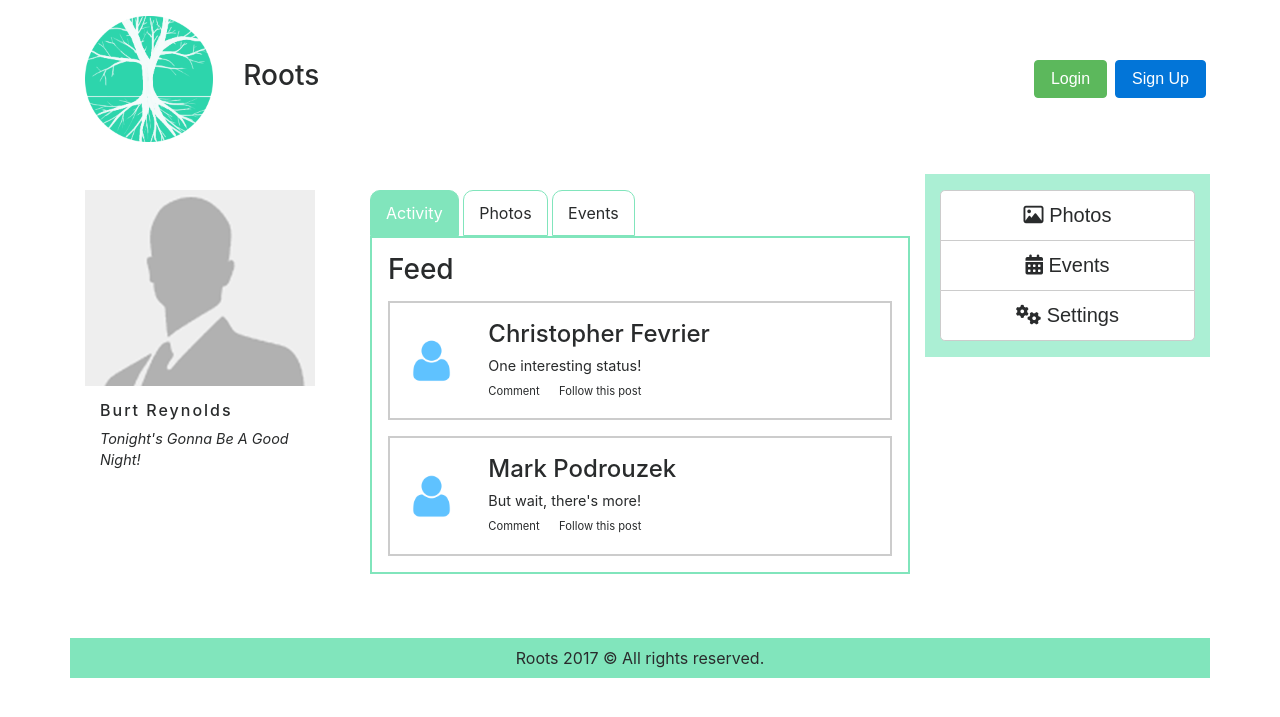
After one commit to fevthedev/roots, a web app: file templates/profile.html in a window 1280 px wide. The commit adds this page. Shown: the top 717 px of the page. Run offline with its HTML, style and script files only (its server is not run), Linux system fonts and the light colour scheme; some libraries are stand-ins or nearby versions.

Commit message:
got template profile setup. added a few functions to assist with navigation-nothing concrete.

```diff
--- a/resources/css/style.css
+++ b/resources/css/style.css
@@ -24,8 +24,19 @@ body {
     overflow-y: scroll;
 }
 
+.feedStatus {
+    font-size: 0.9em;
+}
+
 .feedItem {
-    border: 2px solid #81e5bc;
+    cursor: pointer;
+    border: 2px solid #ccc;
+    padding-top: 15px;
+    padding-bottom: 15px;
+}
+
+.feedItem p, .feedItem ul {
+    margin-bottom: 0;
 }
 
 .feedOptions {
@@ -45,7 +56,66 @@ button:hover {
     cursor: pointer;
 }
 
-/*
--darkest: #81e5bc
--middle: #86e6bf
--lightest: #abefd4 */
+#profileNameDisplay {
+    font-size: 1em;
+    letter-spacing: 2px;
+}
+
+#profileStatusDisplay {
+    text-transform: capitalize;
+    font-style: italic;
+    font-size: 0.9em;
+}
+
+ul#profileTabs {
+    list-style: none;
+    padding-left: 0;
+}
+
+ul#profileTabs li:first-child {
+    background-color: #81e5bc;
+    color: #ffffff;
+}
+
+ul#profileTabs li {
+    display: inline-block;
+    padding: 10px 15px;
+    border: 1px solid #81e5bc;
+    border-top-left-radius: 10px;
+    border-top-right-radius: 10px;
+    cursor: pointer;
+}
+
+#profileContent ul {
+    list-style: none;
+    padding-left: 0;
+}
+
+#profileContent {
+    border: 2px solid #81e5bc;
+    min-height: 300px;
+}
+
+#profileContent .eventNameContent {
+    width: 70%;
+    font-weight: bold;
+    font-size: 1.2em;
+}
+
+#profileContent .eventInterestNotice {
+    width: 100%;
+    font-size: 0.9em;
+}
+
+#profileContent .eventListItem {
+    border: 2px solid #ccc;
+}
+
+#profileContent .interestCount {
+    font-size: 0.9em;
+}
+
+#profileContent #galleryList li {
+    padding: 0;
+    margin: 0;
+}
--- /dev/null
+++ b/templates/profile.html
@@ -0,0 +1,329 @@
+<!Doctype html>
+<html lang="en">
+<head>
+    <meta charset="utf-8">
+    <meta name="viewport" content="width=device-width, initial-scale=1, shrink-to-fit=no">
+    <title>Root Connections</title>
+    <script src="https://use.fontawesome.com/b1dff41402.js"></script>
+    <link rel="stylesheet" href="https://maxcdn.bootstrapcdn.com/bootstrap/4.0.0-alpha.6/css/bootstrap.min.css"
+          integrity="sha384-rwoIResjU2yc3z8GV/NPeZWAv56rSmLldC3R/AZzGRnGxQQKnKkoFVhFQhNUwEyJ" crossorigin="anonymous">
+    <link rel="stylesheet" type="text/css" href="../resources/css/style.css"/>
+
+    <script src="https://code.jquery.com/jquery-3.2.1.min.js"
+            integrity="sha256-hwg4gsxgFZhOsEEamdOYGBf13FyQuiTwlAQgxVSNgt4=" crossorigin="anonymous"></script>
+    <script src="https://cdnjs.cloudflare.com/ajax/libs/tether/1.4.0/js/tether.min.js"
+            integrity="sha384-DztdAPBWPRXSA/3eYEEUWrWCy7G5KFbe8fFjk5JAIxUYHKkDx6Qin1DkWx51bBrb"
+            crossorigin="anonymous"></script>
+    <script src="https://maxcdn.bootstrapcdn.com/bootstrap/4.0.0-alpha.6/js/bootstrap.min.js"
+            integrity="sha384-vBWWzlZJ8ea9aCX4pEW3rVHjgjt7zpkNpZk+02D9phzyeVkE+jo0ieGizqPLForn"
+            crossorigin="anonymous"></script>
+    <script src="../resources/scripts/home.js"></script>
+</head>
+<body>
+
+<div class="container">
+    <div class="row">
+        <div class="col py-3 mb-3" id="header">
+
+            <div class="row align-items-center">
+
+                <div class="col-10 col-sm-4">
+                    <div class="row align-items-center">
+                        <div class="col-2 col-sm-5">
+                            <img src="../resources/images/logo.png" alt="roots logo" class="img-fluid" id="siteLogo">
+                        </div>
+
+                        <div class="col-9 col-sm-7">
+                            <h3>Roots</h3>
+                        </div>
+                    </div>
+                </div>
+
+                <div class="col-1 col-sm-8">
+                    <div class="row align-items-center justify-content-end">
+                        <div class="col-xs-auto mx-sm-1">
+                            <!-- trigger signup modal -->
+                            <button type="button" class="btn btn-success" data-toggle="modal" data-target="#loginModal">
+                                Login
+                            </button>
+                        </div>
+                        <div class="col-xs-auto mx-sm-1">
+                            <!-- trigger signup modal -->
+                            <button type="button" class="btn btn-primary" data-toggle="modal"
+                                    data-target="#signupModal">
+                                Sign Up
+                            </button>
+                        </div>
+                        <!-- <div class="hidden-xs-down col-sm-10 text-right">
+                            <h3>Christopher</h3>
+                        </div>
+                        <div class="col-12 col-sm-2 text-right">
+                            <img src="/images/icon.png" alt="user profile photo" class="img-fluid" id="headerProfilePhoto">
+                        </div> -->
+                    </div>
+                </div>
+            </div>
+        </div>
+    </div>
+
+
+    <div class="row">
+
+        <div class="col py-3">
+
+            <div class="row">
+
+                <div class="col-12 col-md-4" id="profileHeader">
+                    <!-- profile img with 5px border -->
+                    <img class="img-fluid" src="../resources/images/profileplaceholder.png"/>
+                    <!-- user name and status with edit link -->
+
+                    <div class="col py-3">
+                        <h3 id="profileNameDisplay">Burt Reynolds</h3>
+                        <p id="profileStatusDisplay">Tonight's gonna be a good night!</p>
+                    </div>
+                </div>
+
+                <div class="col-12 col-md-8">
+
+                    <div class="row">
+                        <div class="col-12">
+                            <ul class="my-0" id="profileTabs">
+                                <!-- Activity / Photos / Events -->
+                                <li class="tabLabel" id="profileTabActivity" onclick="showActivity(this)">Activity</li>
+                                <li class="tabLabel" id="profileTabPhotos" onclick="showGallery(this)">Photos</li>
+                                <li class="tabLabel" id="profileTabEvents" onclick="showEvents(this)">Events</li>
+                            </ul>
+                        </div>
+                    </div>
+
+                    <div class="col-12 px-3" id="profileContent">
+
+                        <div class="row contentItem" id="profileActivityContent">
+                            <div class="col-12">
+                                <h3 class="my-3">Feed</h3>
+                                <div class="col feedItem mb-3">
+                                    <div class="row align-items-center">
+                                        <div class="col-2 col-sm-2 py-3">
+                                            <img src="../resources/images/icon.png" alt="user profile photo" class="img-fluid">
+                                        </div>
+                                        <div class="col-8">
+                                            <h4 class="feedName">Christopher Fevrier</h4>
+                                            <p class="feedStatus">One interesting status!</p>
+                                            <ul class="list-inline">
+                                                <li class="list-inline-item feedOptions">Comment</li>
+                                                <li class="list-inline-item feedOptions">Follow this post</li>
+                                            </ul>
+                                        </div>
+                                    </div>
+                                </div>
+
+                                <div class="col feedItem mb-3">
+                                    <div class="row align-items-center">
+                                        <div class="col-2 col-sm-2 py-3">
+                                            <img src="../resources/images/icon.png" alt="user profile photo" class="img-fluid">
+                                        </div>
+                                        <div class="col-8">
+                                            <h4 class="feedName">Mark Podrouzek</h4>
+                                            <p class="feedStatus">But wait, there's more!</p>
+                                            <ul class="list-inline">
+                                                <li class="list-inline-item feedOptions">Comment</li>
+                                                <li class="list-inline-item feedOptions">Follow this post</li>
+                                            </ul>
+                                        </div>
+                                    </div>
+                                </div>
+                            </div>
+                        </div>
+
+                        <div class="row contentItem" id="profilePhotosContent" hidden>
+                            <div class="col-12">
+                                <h3 class="my-3">Gallery</h3>
+                                <ul class="list-inline" id="galleryList">
+                                    <li class="list-inline-item">
+                                        <img src="../resources/images/gallery1holder.png" class="img-fluid"/>
+                                        <p class="imgTitle text-center py-2">Landscapes</p>
+                                    </li>
+
+                                    <li class="list-inline-item">
+                                        <img src="../resources/images/gallery2holder.png" class="img-fluid"/>
+                                        <p class="imgTitle text-center py-2">Monsters</p>
+                                    </li>
+
+                                    <li class="list-inline-item">
+                                        <img src="../resources/images/gallery3holder.png" class="img-fluid"/>
+                                        <p class="imgTitle text-center py-2">Wild Life</p>
+                                    </li>
+
+                                    <li class="list-inline-item">
+                                        <img src="../resources/images/gallery4holder.png" class="img-fluid"/>
+                                        <p class="imgTitle text-center py-2">Rides</p>
+                                    </li>
+                                </ul>
+                            </div>
+                        </div>
+
+                        <div class="row contentItem" id="profileEventContent" hidden>
+                            <div class="col-12">
+                                <h3 class="my-3">Current Events</h3>
+                                <ul id="eventList">
+
+                                    <li class="eventListItem p-3 mb-3">
+                                        <span class="eventNameContent">Point Pleasant Lime</span>
+                                        <span class="eventTimeContent float-right">4:00 PM</span>
+                                        <p class="interestOption py-2 m-0 text-left">
+                                            <button class="btn btn-small btn-success">
+                                                <span class="eventInterestStar"><img src="../resources/images/unselectedgold.png" width="30" height="30" /> </span>
+                                                <span class="eventInterestNotice">Interested</span>
+                                            </button>
+                                            <span class="interestCount ml-3">16 people interested.</span>
+                                        </p>
+                                    </li>
+
+                                    <li class="eventListItem p-3 mb-3">
+                                        <span class="eventNameContent">Annual Crib Deathmatch</span>
+                                        <span class="eventTimeContent float-right">6:30 PM</span>
+                                        <p class="interestOption py-2 m-0 text-left">
+                                            <button class="btn btn-small btn-success">
+                                                <span class="eventInterestStar"><img src="../resources/images/unselectedgold.png" width="30" height="30" /> </span>
+                                                <span class="eventInterestNotice">Interested</span>
+                                            </button>
+                                            <span class="interestCount ml-3">16 people interested.</span>
+                                        </p>
+                                    </li>
+
+                                </ul>
+                            </div>
+                        </div>
+                    </div>
+
+
+                </div>
+
+            </div>
+
+
+        </div>
+
+        <div class="hidden-xs-down col-sm-3" id="sideBar">
+
+            <div class="row">
+                <div class="col-12 py-3" id="sideBarOptions">
+                    <div class="btn-group-vertical btn-block">
+                        <button type="button" class="btn btn-secondary btn-lg"><i class="fa fa-picture-o"
+                                                                                  aria-hidden="true"></i>&nbsp;Photos
+                        </button>
+                        <button type="button" class="btn btn-secondary btn-lg"><i class="fa fa-calendar"
+                                                                                  aria-hidden="true"></i>&nbsp;Events
+                        </button>
+                        <button type="button" class="btn btn-secondary btn-lg"><i class="fa fa-cogs"
+                                                                                  aria-hidden="true"></i>&nbsp;Settings
+                        </button>
+                    </div>
+                </div>
+            </div>
+
+        </div>
+
+    </div>
+
+    <div class="row">
+        <footer class="col-12 mt-5 py-2">
+            <p class="text-center m-0">Roots 2017 &copy;&nbsp;All rights reserved.</p>
+        </footer>
+    </div>
+
+</div>
+<!-- Sign Up Modal -->
+<div class="modal fade" id="signupModal" tabindex="-1" role="dialog" aria-labelledby="signupModalLabel"
+     aria-hidden="true">
+    <div class="modal-dialog" role="document">
+        <div class="modal-content">
+            <div class="modal-header">
+                <h5 class="modal-title" id="signupModalLabel">Sign Up</h5>
+                <button type="button" class="close" data-dismiss="modal" aria-label="Close">
+                    <span aria-hidden="true">&times;</span>
+                </button>
+            </div>
+            <div class="modal-body">
+                <form id="signupForm">
+                    <div class="alert alert-success hidden-xs-up" id="signupFormAlert" role="alert">
+                        <strong>Well done!</strong>You successfully read this important alert message.
+                    </div>
+                    <div class="form-group">
+                        <label for="">First Name</label>
+                        <input type="text" name="userFirstName" class="form-control" id="userFirstName" required>
+                    </div>
+                    <div class="form-group">
+                        <label for="">Last Name</label>
+                        <input type="text" name="userLastName" class="form-control" id="userLastName" required>
+                    </div>
+                    <div class="form-group">
+                        <label for="">Email Address</label>
+                        <input type="email" name="userEmail" class="form-control" id="userEmail" required>
+                    </div>
+                    <div class="form-group">
+                        <label for="">Password</label>
+                        <input type="password" name="userPassword" class="form-control" id="userPassword" required>
+                    </div>
+                    <div class="form-group">
+                        <label for="">Confirm Password</label>
+                        <input type="password" name="userPasswordConfirm" class="form-control" id="userPasswordConfirm"
+                               required>
+                    </div>
+                </form>
+            </div>
+            <div class="modal-footer">
+                <button type="button" class="btn btn-secondary" data-dismiss="modal">Cancel</button>
+                <button type="button" class="btn btn-success" name="submitSignupBtn" id="submitSignupBtn"
+                        onclick="userRegistration();">Continue
+                </button>
+            </div>
+        </div>
+    </div>
+</div>
+
+<!-- Login Modal -->
+<div class="modal fade" id="loginModal" tabindex="-1" role="dialog" aria-labelledby="loginModalLabel"
+     aria-hidden="true">
+    <div class="modal-dialog" role="document">
+        <div class="modal-content">
+            <div class="modal-header">
+                <h5 class="modal-title" id="loginModalLabel">Sign In</h5>
+                <button type="button" class="close" data-dismiss="modal" aria-label="Close">
+                    <span aria-hidden="true">&times;</span>
+                </button>
+            </div>
+            <div class="modal-body">
+                <form id="loginForm">
+                    <div class="alert alert-success hidden-xs-up" id="loginFormAlert" role="alert">
+                        <strong>Well done!</strong>You successfully read this important alert message.
+                    </div>
+                    <div class="form-group">
+                        <label for="">Email</label>
+                        <input type="email" name="userLoginEmail" class="form-control" id="userLoginEmail"
+                               placeholder="user@mail.com" required>
+                    </div>
+                    <div class="form-group">
+                        <label for="">Password</label>
+                        <input type="password" name="userLoginPassword" class="form-control" id="userLoginPassword"
+                               placeholder="password" required>
+                    </div>
+                </form>
+            </div>
+            <div class="modal-footer">
+                <button type="button" class="btn btn-secondary" data-dismiss="modal">Cancel</button>
+                <button type="button" class="btn btn-success" name="submitLoginBtn" id="submitLoginBtn"
+                        onclick="userLogin();">Continue
+                </button>
+            </div>
+        </div>
+    </div>
+</div>
+</body>
+</html>
+
+<script>
+
+
+</script>
```
Also changed, not shown: includes/footer.html (added, +9 -0 lines), includes/header.html (added, +67 -0 lines), includes/modals.html (added, +77 -0 lines), index.html (+53 -27 lines), resources/scripts/home.js (+67 -0 lines), resources/images/gallery1holder.jpg (added), resources/images/gallery1holder.png (added), resources/images/gallery2holder.jpeg (added), resources/images/gallery2holder.png (added), resources/images/gallery3holder.jpg (added), resources/images/gallery3holder.png (added), resources/images/gallery4holder.png (added), resources/images/interestedgold.jpg (added), resources/images/interestedgold.png (added), 2 more files, 1 other file.
